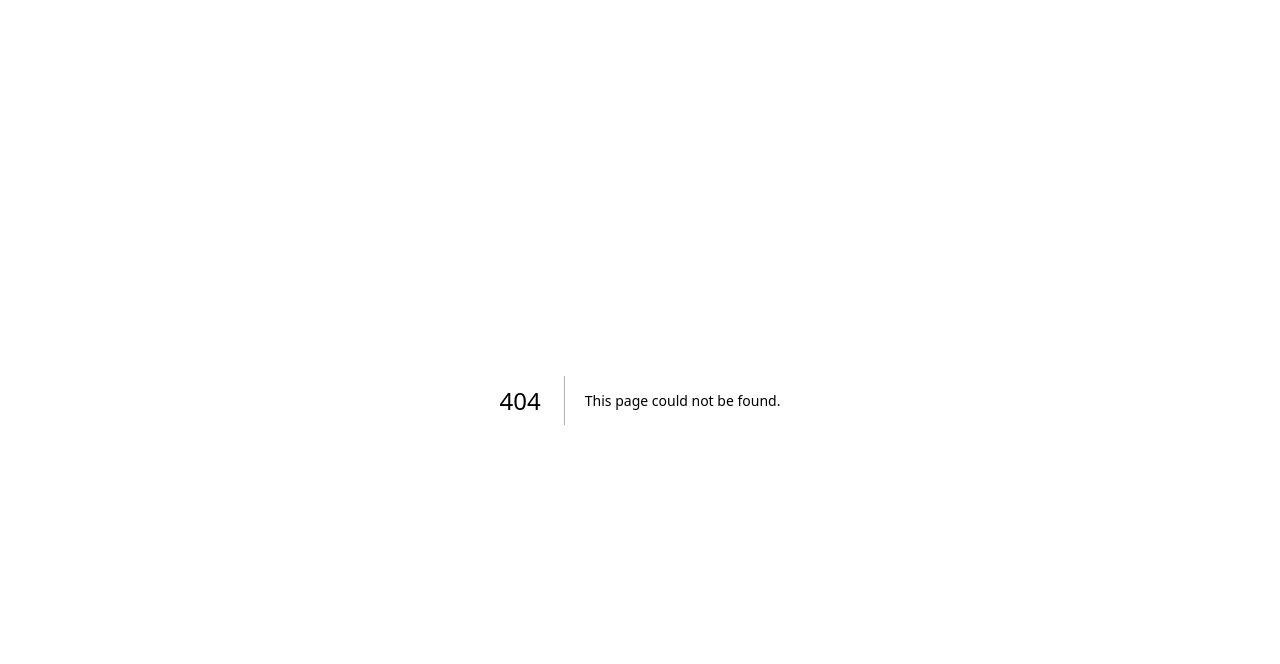
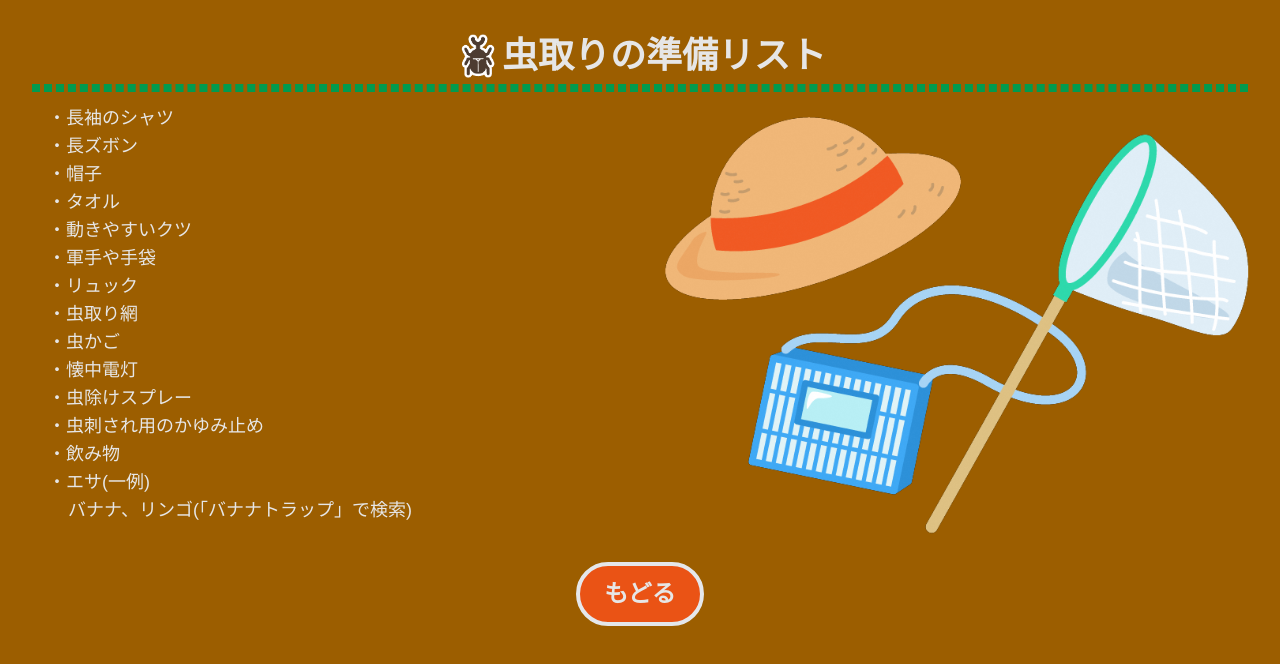
Before and after one commit to gunsow911/gekiatsu_konchu, a Next.js app: page /ready-to-go in a window 1280 px wide. Before the commit this address had no page. Shown: the top 664 px of the page. Built offline with nearby package versions, Linux system fonts and the light colour scheme.

Commit message:
虫取りの準備リストを追加した

```diff
--- /dev/null
+++ b/components/landing/ReadyToGoLink.tsx
@@ -0,0 +1,16 @@
+import ButtonLink from "../atoms/ButtonLink"
+
+/**
+ * 虫取り準備へのリンクボタン
+ */
+const ReadyToGoMapLink = () => {
+  return <>
+    <div className="flex justify-center pb-2">
+      <div className="text-lg font-semibold">
+          さぁ、虫取りに行こう！！
+      </div>
+    </div>
+    <ButtonLink href="/ready-to-go">虫取りの準備リスト</ButtonLink>
+  </>
+}
+export default ReadyToGoMapLink
--- a/components/landing/Usage.tsx
+++ b/components/landing/Usage.tsx
@@ -11,7 +11,7 @@ const Usage = () => {
     <div className="my-8 mx-4" onMouseEnter={() => setHovering(true)} onMouseLeave={() => setHovering(false)}>
       <Title isHover={hovering}>つかいかた</Title>
       <Description>
-        <div className="grid gap-x-4 grid-cols-1 sm:grid-cols-2">
+        <div className="grid gap-x-4 grid-cols-1 sm:grid-cols-3">
           <div>
             <img className="mt-3 mx-auto rounded" src="/images/gekiatsumap_1.jpg" />
             <div className="mt-2">
@@ -26,6 +26,13 @@ const Usage = () => {
               昆虫のアイコンのある樹木はその昆虫の大好きな樹木！さがしてみよう！
             </div>
           </div>
+          <div>
+            <img className="mt-3 mx-auto rounded" src="/images/gekiatsumap_3.jpg" />
+            <div className="mt-2">
+              きみの好きな昆虫が好きな樹木はどれだろう？<br />
+              樹木図鑑で樹木の特徴を調べてみよう！
+            </div>
+          </div>
         </div>
       </Description>
     </div>
--- a/pages/landing/index.tsx
+++ b/pages/landing/index.tsx
@@ -6,6 +6,7 @@ import Usage from '../../components/landing/Usage'
 import OpenDataReference from '../../components/landing/OpenDataReference'
 import ProjectContext from '../../components/landing/ProjectContext'
 import TreeDictionary from '../../components/landing/TreeDictionary'
+import ReadyToGoMapLink from '../../components/landing/ReadyToGoLink'
 
 /**
  * ランディングページ
@@ -17,6 +18,7 @@ export default function Landing() {
       <Introduction />
       <GekiatsuMapLink />
       <Usage />
+      <ReadyToGoMapLink />
       <TreeDictionary />
       <ProjectContext />
       <OpenDataReference />
--- /dev/null
+++ b/pages/ready-to-go/index.tsx
@@ -0,0 +1,46 @@
+import React, {useState} from 'react'
+import ButtonLink from '../../components/atoms/ButtonLink'
+import Title from '../../components/atoms/Title'
+
+/**
+ * 虫取りの準備リスト
+ */
+export default function ReadyToGo() {
+  const [hovering, setHovering] = useState<boolean>(false)
+  return <>
+    <div className="container mx-auto">
+      <div className="my-8 mx-4" onMouseEnter={() => setHovering(true)} onMouseLeave={() => setHovering(false)}>
+        <Title isHover={hovering}>虫取りの準備リスト</Title>
+        <div className="grid gap-x-4 gap-y-2 grid-cols-1 sm:grid-cols-2">
+          <div className="ml-8 mt-3">
+            <ul className="text-lg">
+              <li>・長袖のシャツ</li>
+              <li>・長ズボン</li>
+              <li>・帽子</li>
+              <li>・タオル</li>
+              <li>・動きやすいクツ</li>
+              <li>・軍手や手袋</li>
+              <li>・リュック</li>
+              <li>・虫取り網</li>
+              <li>・虫かご</li>
+              <li>・懐中電灯</li>
+              <li>・虫除けスプレー</li>
+              <li>・虫刺され用のかゆみ止め</li>
+              <li>・飲み物</li>
+              <li>
+                ・エサ(一例)<br />
+                <div className='ml-5'>バナナ、リンゴ(「バナナトラップ」で検索)</div>
+              </li>
+            </ul>
+          </div>
+          <div className="hidden sm:block my-auto">
+            <img className="rounded mx-auto" src="/images/ready-to-go.png" />
+          </div>
+        </div>
+        <div className="mt-3">
+          <ButtonLink href="/landing">もどる</ButtonLink>
+        </div>
+      </div>
+    </div>
+  </>
+}
```
Also changed, not shown: public/images/gekiatsumap_3.jpg (added), public/images/ready-to-go.png (added).
